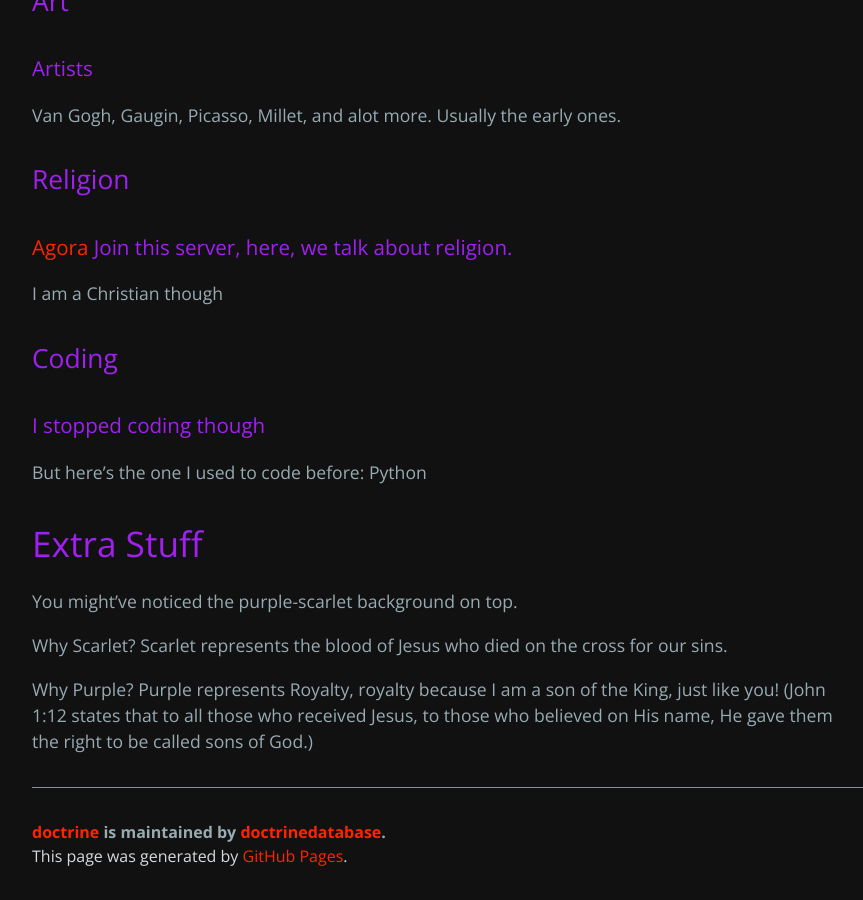
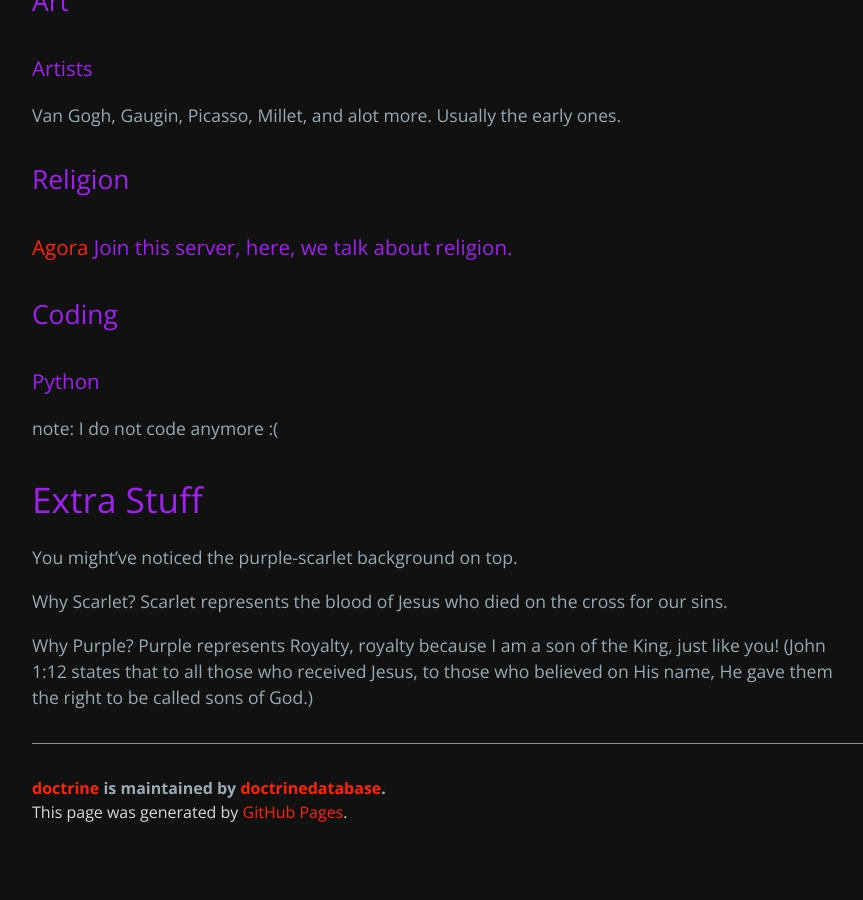
Before and after one commit to doctrinedatabase/doctrine, a Jekyll site: the page built from aboutme.md, in a window 1280 px wide and 900 px high, scrolled down 980 px. Shown: the whole window, without its empty margins (192-1055 px from the left). Built offline with Jekyll 4.4.1, drawn with Linux system fonts in a browser that asks for light colours; after the commit the page ends 1836 px from its top, so only the background shows below that.

Commit message:
Update aboutme.md

```diff
--- a/aboutme.md
+++ b/aboutme.md
@@ -28,11 +28,10 @@ Van Gogh, Gaugin, Picasso, Millet, and alot more. Usually the early ones.
 
 ## Religion
 ### [Agora](https://discord.gg/vpquegxZJQ) Join this server, here, we talk about religion.
-I am a Christian though
 
 ## Coding
-### I stopped coding though
-But here's the one I used to code before: Python
+### Python
+note: I do not code anymore :(
 
 # Extra Stuff
 You might've noticed the purple-scarlet background on top.
```
